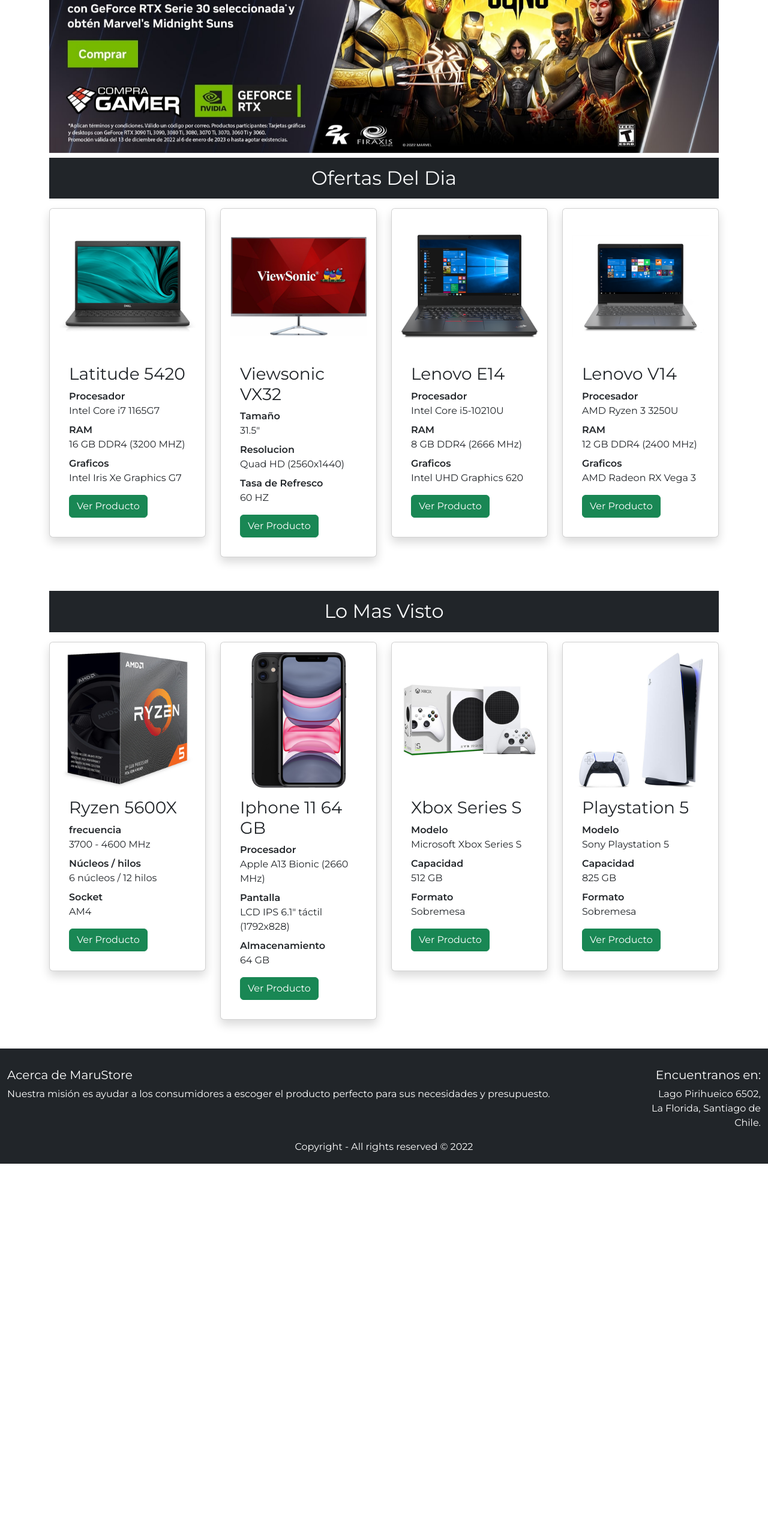
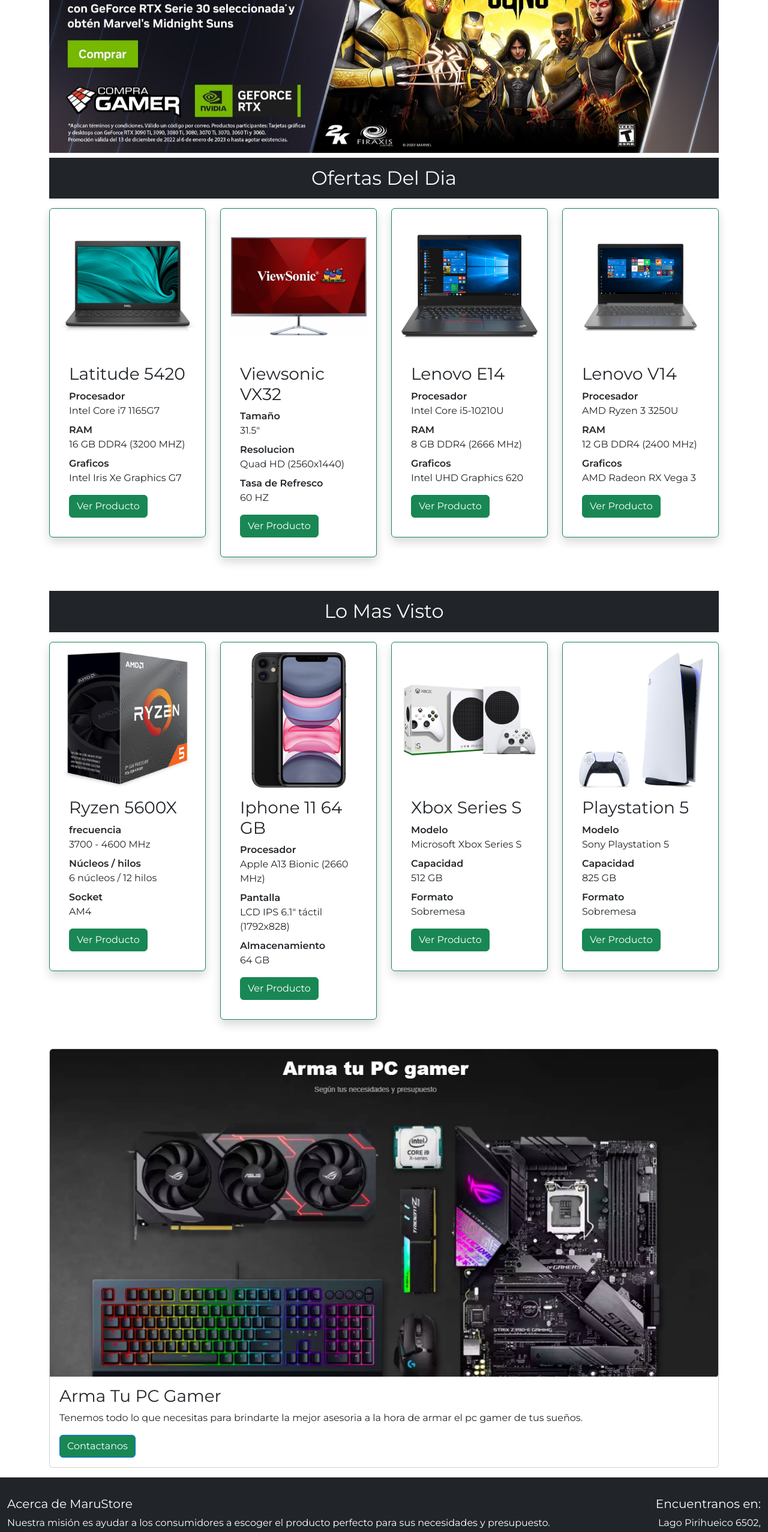
Before and after one commit to MarcoArraiz/marustore, a website: page index.html in a window 1280 px wide. Shown: the part 240-2794 px from the top of the page at 60% size. Before the commit the page ends 2180 px from the top, so only its background shows below. Drawn offline with nearby package versions, Linux system fonts and the light colour scheme.

Commit message:
arma tu pc agregado
seccion donde se ofrece asesoria para el armado de tu pc gamer con linkeo a page contacto

```diff
--- a/index.html
+++ b/index.html
@@ -6,7 +6,8 @@
     <meta http-equiv="X-UA-Compatible" content="IE=edge">
     <meta name="viewport" content="width=device-width, initial-scale=1.0">
     <title>MaruStore Cotizador N°1 de Santiago</title>
-    <meta name="description" content="MaruStore Cotizador Web N°1 en Santiago, donde encontraras todo tipo de componentes y perifericos para tu computador.">
+    <meta name="description"
+        content="MaruStore Cotizador Web N°1 en Santiago, donde encontraras todo tipo de componentes y perifericos para tu computador.">
     <link rel="stylesheet" href="https://cdnjs.cloudflare.com/ajax/libs/font-awesome/6.2.1/css/all.min.css"
         integrity="sha512-MV7K8+y+gLIBoVD59lQIYicR65iaqukzvf/nwasF0nqhPay5w/9lJmVM2hMDcnK1OnMGCdVK+iQrJ7lzPJQd1w=="
         crossorigin="anonymous" referrerpolicy="no-referrer" />
@@ -85,7 +86,7 @@
 
             <div class="row">
                 <div class="col-lg-3 col-md-6 col-sm-12" data-aos="flip-left">
-                    <div class="card mt-2 shadow p-3 mb-5 bg-body rounded">
+                    <div class="card mt-2 shadow p-3 mb-5 bg-body rounded border-success">
                         <img src="./img/ofertas-del-dia/dell-latitude-5420.png" class="card-img-top"
                             alt="Notebook Dell Latitude 5420 oferta del dia">
                         <div class="card-body">
@@ -106,7 +107,7 @@
                 </div>
 
                 <div class="col-lg-3 col-md-6 col-sm-12" data-aos="flip-left">
-                    <div class="card mt-2 shadow p-3 mb-5 bg-body rounded">
+                    <div class="card mt-2 shadow p-3 mb-5 bg-body rounded border-success">
                         <img src="./img/ofertas-del-dia/viewsonic-vx3276-2k-mhd.png" class="card-img-top"
                             alt="Monitor Viewsonic VX3276-MHD oferta del dia">
                         <div class="card-body">
@@ -128,7 +129,7 @@
                 </div>
 
                 <div class="col-lg-3 col-md-6 col-sm-12" data-aos="flip-left">
-                    <div class="card mt-2 shadow p-3 mb-5 bg-body rounded">
+                    <div class="card mt-2 shadow p-3 mb-5 bg-body rounded border-success">
                         <img src="./img/ofertas-del-dia/notebook-lenovo-e14.png" class="card-img-top"
                             alt="Notebook Lenovo E14 oferta del dia">
                         <div class="card-body">
@@ -149,7 +150,7 @@
                 </div>
 
                 <div class="col-lg-3 col-md-6 col-sm-12" data-aos="flip-left">
-                    <div class="card mt-2 shadow p-3 mb-5 bg-body rounded">
+                    <div class="card mt-2 shadow p-3 mb-5 bg-body rounded border-success">
                         <img src="./img/ofertas-del-dia/notebook-lenovo-v14.png" class="card-img-top"
                             alt="Notebook Lenovo V14 ofertas del dia">
                         <div class="card-body">
@@ -178,7 +179,7 @@
 
             <div class="row">
                 <div class="col-lg-3 col-md-6 col-sm-12" data-aos="flip-right">
-                    <div class="card mt-2 shadow p-3 mb-5 bg-body rounded">
+                    <div class="card mt-2 shadow p-3 mb-5 bg-body rounded border-success">
                         <img src="./img/lo-mas-visto/amd-ryzen-5-5600x.png" class="card-img-top"
                             alt="procesador ryzen 5600x lo mas visto">
                         <div class="card-body">
@@ -199,7 +200,7 @@
                 </div>
 
                 <div class="col-lg-3 col-md-6 col-sm-12" data-aos="flip-right">
-                    <div class="card mt-2 shadow p-3 mb-5 bg-body rounded">
+                    <div class="card mt-2 shadow p-3 mb-5 bg-body rounded border-success">
                         <img src="./img/lo-mas-visto/apple-iphone-11-64gb-black.png" class="card-img-top"
                             alt="Iphone 11 de 64 GB Color Negro lo mas visto">
                         <div class="card-body">
@@ -220,7 +221,7 @@
                 </div>
 
                 <div class="col-lg-3 col-md-6 col-sm-12" data-aos="flip-right">
-                    <div class="card mt-2 shadow p-3 mb-5 bg-body rounded">
+                    <div class="card mt-2 shadow p-3 mb-5 bg-body rounded border-success">
                         <img src="./img/lo-mas-visto/microsoft-xbox-series-s.png" class="card-img-top"
                             alt="Microsoft Xbox Series S lo mas visto">
                         <div class="card-body">
@@ -241,7 +242,7 @@
                 </div>
 
                 <div class="col-lg-3 col-md-6 col-sm-12" data-aos="flip-right">
-                    <div class="card mt-2 shadow p-3 mb-5 bg-body rounded">
+                    <div class="card mt-2 shadow p-3 mb-5 bg-body rounded border-success">
                         <img src="./img/lo-mas-visto/sony-ps5-glacier-white.png" class="card-img-top"
                             alt="Sony Playstation 5 White lo mas visto">
                         <div class="card-body">
@@ -261,6 +262,17 @@
                     </div>
                 </div>
             </div>
+
+        </section>
+
+        <section class="container">
+            <div class="card mb-3">
+                <img src="./img/arma-tu-pc/arma-tu-pc.jpg" class="card-img-top" alt="arma tu pc con nosotros">
+                <div class="card-body">
+                    <h3 class="card-title">Arma Tu PC Gamer</h3>
+                    <p class="card-text">Tenemos todo lo que necesitas para brindarte la mejor asesoria a la hora de armar el pc gamer de tus sueños.</p>
+                    <a href="./pages/contacto.html" class="btn btn-primary">Contactanos</a>
+                </div>
 
         </section>
     </main>
```
Also changed, not shown: pages/accesorios.html (+8 -8 lines), pages/contacto.html (+8 -2 lines), pages/hardware.html (+8 -8 lines), pages/perifericos.html (+8 -8 lines), img/arma-tu-pc/arma-tu-pc.jpg (added).
